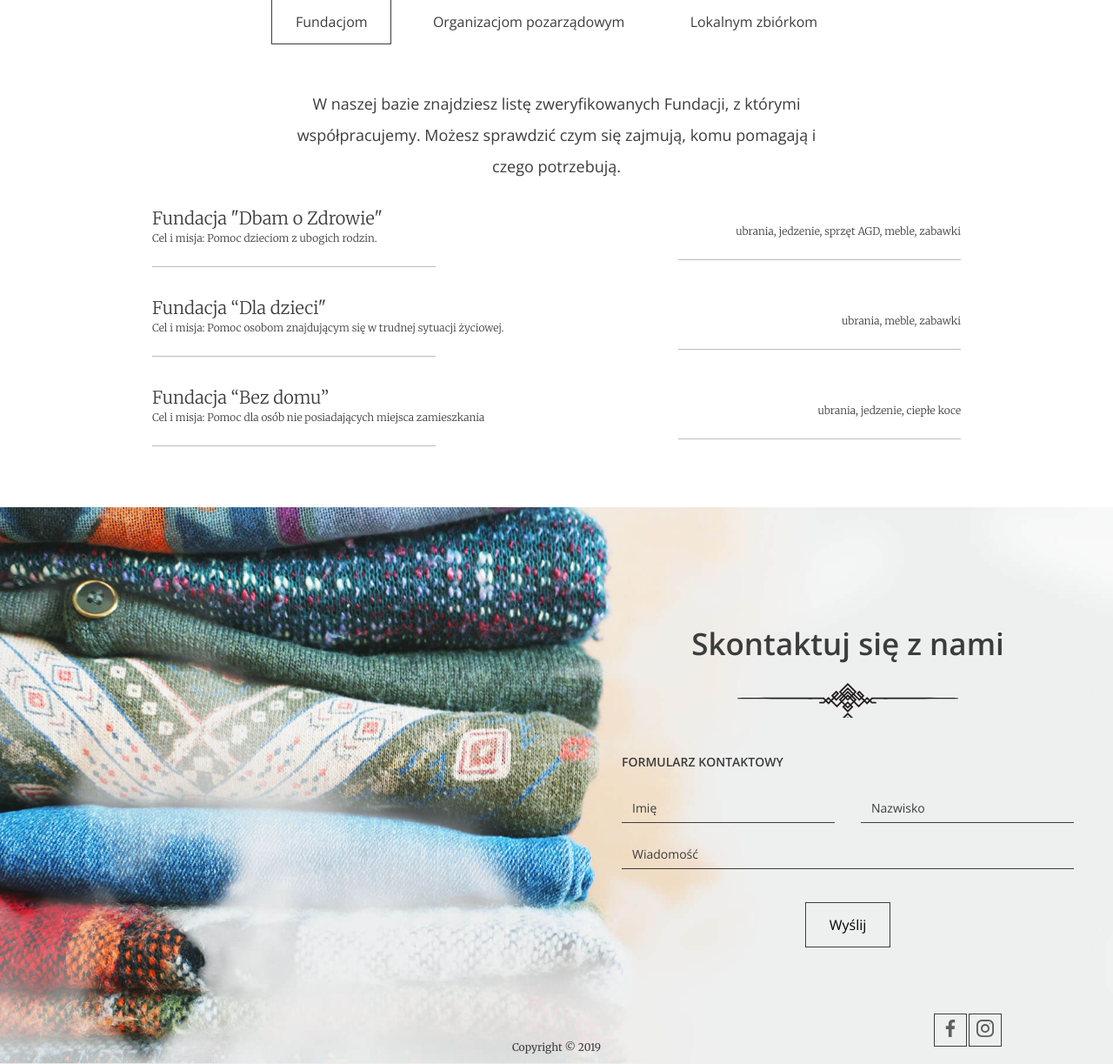
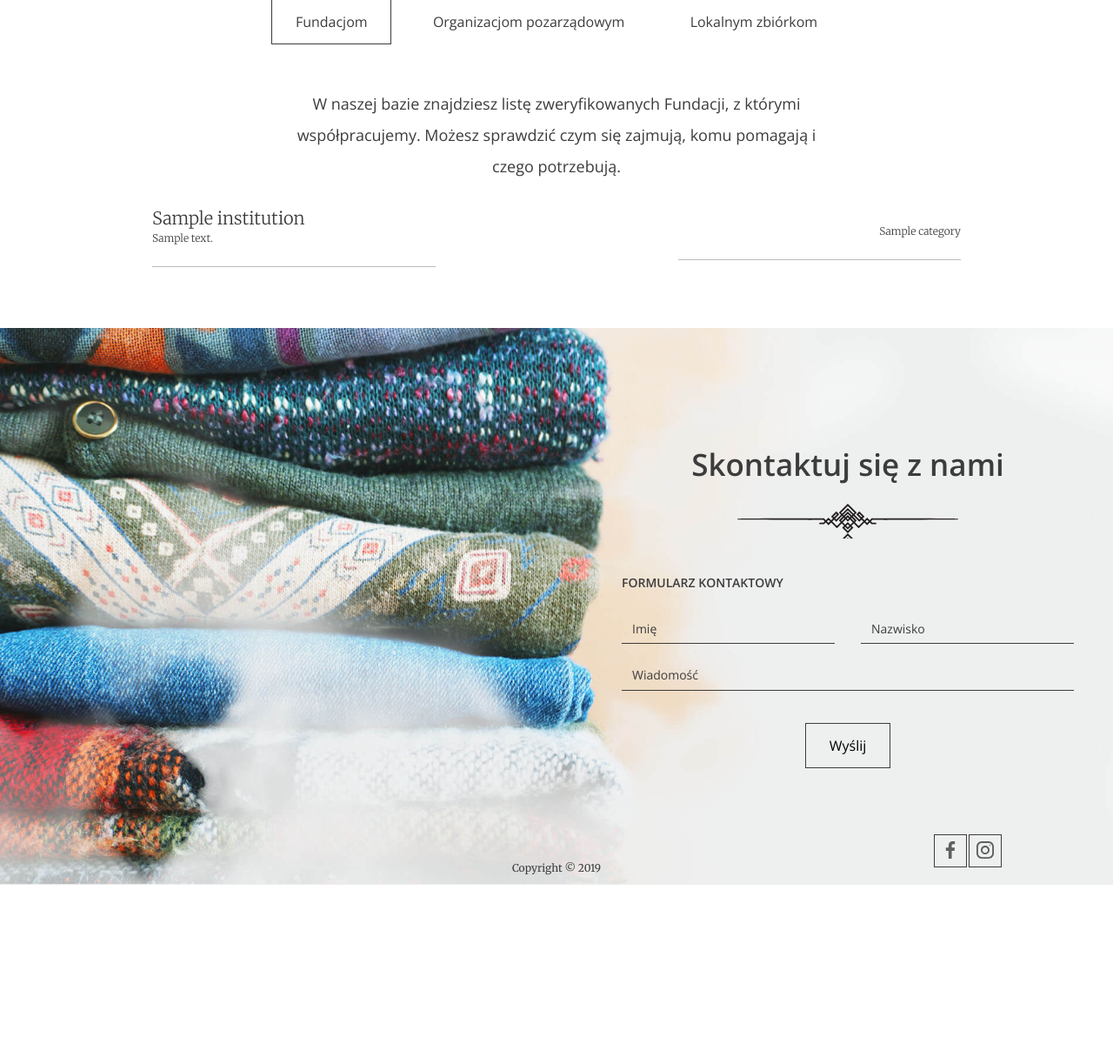
Before and after one commit to 117marta/Donation, a Django app: page / in a window 1280 px wide. Shown: the part 2206-3429 px from the top of the page at 87% size. After the commit the page ends 3223 px from the top, so only its background shows below. Run offline with Django 3.2, Linux system fonts and the light colour scheme; tables that the repository leaves empty hold one stand-in row (values such as "Sample post").

Commit message:
LandingPage - dynamic institutions loading

```diff
--- a/donation/donation_app/templates/donation_app/index.html
+++ b/donation/donation_app/templates/donation_app/index.html
@@ -82,35 +82,26 @@
 
       <!-- SLIDE 1 -->
       <div class="help--slides active" data-id="1">
-        <p>W naszej bazie znajdziesz listę zweryfikowanych Fundacji, z którymi współpracujemy. Możesz sprawdzić czym się zajmują, komu pomagają i czego potrzebują.</p>
+        <p>W naszej bazie znajdziesz listę zweryfikowanych Fundacji, z którymi współpracujemy.
+          Możesz sprawdzić czym się zajmują, komu pomagają i czego potrzebują.</p>
 
         <ul class="help--slides-items">
+          {% for i in items.0 %}
           <li>
             <div class="col">
-              <div class="title">Fundacja "Dbam o Zdrowie"</div>
-              <div class="subtitle">Cel i misja: Pomoc dzieciom z ubogich rodzin.</div>
+              <div class="title">{{ i.name }}</div>
+              <div class="subtitle">{{ i.description }}</div>
             </div>
 
-            <div class="col"><div class="text">ubrania, jedzenie, sprzęt AGD, meble, zabawki</div></div>
+            <div class="col">
+              <div class="text">
+              {% for category in i.categories.all %}
+                {{ category.name }}
+              {% endfor %}
+              </div>
+            </div>
           </li>
-
-          <li>
-            <div class="col">
-              <div class="title">Fundacja “Dla dzieci"</div>
-              <div class="subtitle">Cel i misja: Pomoc osobom znajdującym się w trudnej sytuacji życiowej.</div>
-            </div>
-
-            <div class="col"><div class="text">ubrania, meble, zabawki</div></div>
-          </li>
-
-          <li>
-            <div class="col">
-              <div class="title">Fundacja “Bez domu”</div>
-              <div class="subtitle">Cel i misja: Pomoc dla osób nie posiadających miejsca zamieszkania</div>
-            </div>
-
-            <div class="col"><div class="text">ubrania, jedzenie, ciepłe koce</div></div>
-          </li>
+          {% endfor %}
         </ul>
         <!-- Pagination
         <ul class="help--slides-pagination">
@@ -124,46 +115,25 @@
 
       <!-- SLIDE 2 -->
       <div class="help--slides" data-id="2">
-        <p>
-          Lorem ipsum dolor, sit amet consectetur adipisicing elit. Hic officiis mollitia dolor, neque aspernatur accusamus debitis. Ducimus, officia. Quia, sunt illum! Non iste placeat ab ipsum alias
-          quos suscipit corporis!
-        </p>
+        <p>W naszej bazie znajdziesz listę zweryfikowanych Organizacji pozarządowych, z którymi współpracujemy.
+          Możesz sprawdzić czym się zajmują, komu pomagają i czego potrzebują.</p>
         <ul class="help--slides-items">
+          {% for i in items.1 %}
           <li>
             <div class="col">
-              <div class="title">Organizacja 1</div>
-              <div class="subtitle">Lorem ipsum dolor sit amet consectetur.</div>
+              <div class="title">{{ i.name }}</div>
+              <div class="subtitle">{{ i.description }}</div>
             </div>
 
-            <div class="col"><div class="text">Lorem ipsum dolor sit amet consectetur adipisicing elit.</div></div>
+            <div class="col">
+              <div class="text">
+              {% for category in i.categories.all %}
+                {{ category.name }}
+              {% endfor %}
+              </div>
+            </div>
           </li>
-
-          <li>
-            <div class="col">
-              <div class="title">Organizacja 2</div>
-              <div class="subtitle">Lorem ipsum dolor sit amet consectetur.</div>
-            </div>
-
-            <div class="col"><div class="text">Lorem ipsum dolor sit amet consectetur adipisicing elit.</div></div>
-          </li>
-
-          <li>
-            <div class="col">
-              <div class="title">Organizacja 3</div>
-              <div class="subtitle">Lorem ipsum dolor sit amet consectetur.</div>
-            </div>
-
-            <div class="col"><div class="text">Lorem ipsum dolor sit amet consectetur adipisicing elit.</div></div>
-          </li>
-
-          <li>
-            <div class="col">
-              <div class="title">Organizacja 4</div>
-              <div class="subtitle">Lorem ipsum dolor sit amet consectetur.</div>
-            </div>
-
-            <div class="col"><div class="text">Lorem ipsum dolor sit amet consectetur adipisicing elit.</div></div>
-          </li>
+          {% endfor %}
         </ul>
 
         <!-- Pagination
@@ -179,25 +149,25 @@
 
       <!-- SLIDE 3 -->
       <div class="help--slides" data-id="3">
-        <p>Lorem ipsum dolor sit amet, his ocurreret persequeris ea, ad utinam laudem duo. Verterem adipisci partiendo eos ne, ea his reque quaeque recteque, ne quo lobortis intellegam.</p>
+        <p>W naszej bazie znajdziesz listę zweryfikowanych Lokalnych zbiórek, z którymi współpracujemy.
+          Możesz sprawdzić czym się zajmują, komu pomagają i czego potrzebują.</p>
         <ul class="help--slides-items">
+          {% for i in items.2 %}
           <li>
             <div class="col">
-              <div class="title">Lokalna zbiórka 1</div>
-              <div class="subtitle">Lorem ipsum dolor sit amet consectetur.</div>
+              <div class="title">{{ i.name }}</div>
+              <div class="subtitle">{{ i.description }}</div>
             </div>
 
-            <div class="col"><div class="text">Lorem ipsum dolor sit amet consectetur adipisicing elit.</div></div>
+            <div class="col">
+              <div class="text">
+              {% for category in i.categories.all %}
+                {{ category.name }}
+              {% endfor %}
+              </div>
+            </div>
           </li>
-
-          <li>
-            <div class="col">
-              <div class="title">Lokalna zbiórka 2</div>
-              <div class="subtitle">Lorem ipsum dolor sit amet consectetur.</div>
-            </div>
-
-            <div class="col"><div class="text">Lorem ipsum dolor sit amet consectetur adipisicing elit.</div></div>
-          </li>
+          {% endfor %}
         </ul>
 
         <!-- Pagination
--- a/donation/donation_app/views.py
+++ b/donation/donation_app/views.py
@@ -13,9 +13,15 @@ class LandingPage(View):
     def get(self, request):
         # bag_count = Donation.objects.all().count()
         institution_count = len(Institution.objects.all().distinct())  # bez duplikatów
+        items = [Institution.objects.filter(type=1),
+                 Institution.objects.filter(type=2),
+                 Institution.objects.filter(type=3),
+                 ]
         ctx = {
             'bag_count': self.bag_count_quantity,
-            'institution_count': institution_count}
+            'institution_count': institution_count,
+            'items': items,
+        }
         return render(request, 'donation_app/index.html', context=ctx)
 
 
```
